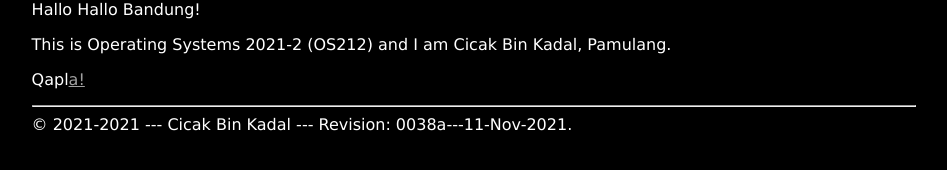
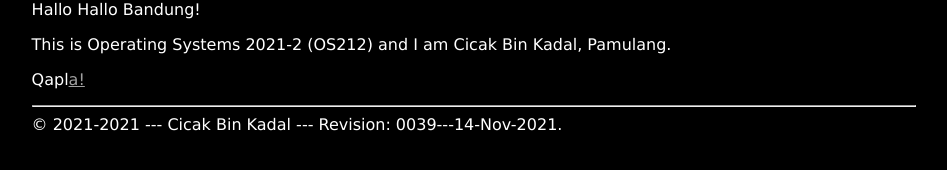
Before and after one commit to dnswd/os212, a Jekyll site: the page built from index.md, in a window 1280 px wide. Shown: the part 218-388 px from the top of the page, without its empty margins (166-1113 px from the left). Built offline with Jekyll 4.4.1, drawn with Linux system fonts in a browser that asks for light colours.

Commit message:
modified:   TXT/

```diff
--- a/_config.yml
+++ b/_config.yml
@@ -1,5 +1,5 @@
 title:       "Operating Systems 2021-2 (OS212)"
-version:     "0038a---11-Nov-2021"
+version:     "0039---14-Nov-2021"
 copyright:   "2021-2021"
 description: >-
   This Is How Me Do It!
```
Also changed, not shown: 000.md (+1 -1 lines), 9 other files.
